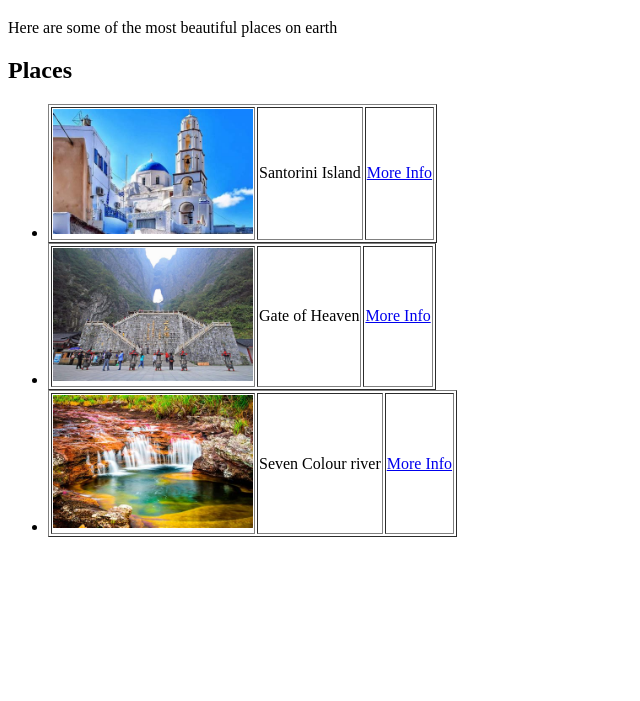
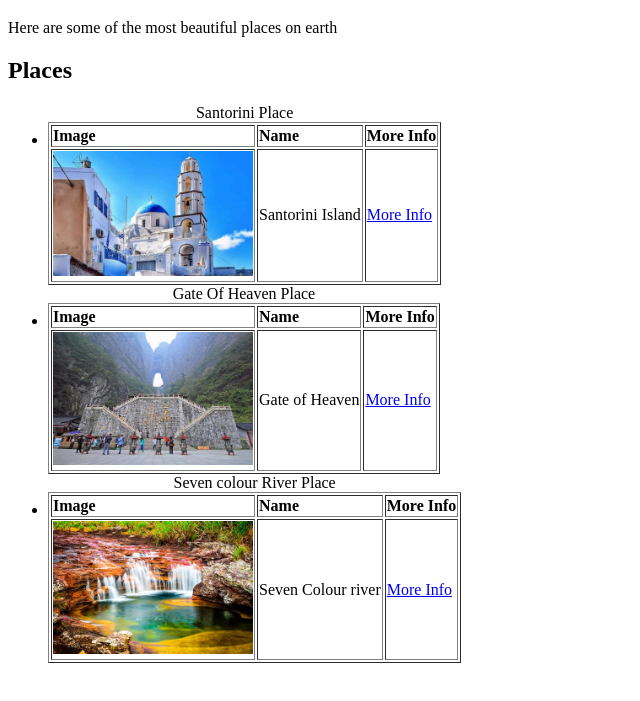
Before and after one commit to ivyduk/places-sample, a plain HTML site: page index.html in a window 1280 px wide. Shown: the part 61-762 px from the top of the page, without its empty margins (0-640 px from the left). Drawn offline with Linux system fonts and the light colour scheme.

Commit message:
add table caption

```diff
--- a/index.html
+++ b/index.html
@@ -13,6 +13,12 @@
             <ul>
                 <li>
                     <table border="1">
+                        <caption>Santorini Place</caption>
+                        <tr>
+                            <th>Image</th>
+                            <th>Name</th>
+                            <th>More Info</th>
+                        </tr>
                         <tr>
                             <td><img src="./img/santorini.jpeg" alt="Santorini Island" width="200"></td>
                             <td>Santorini Island</td>
@@ -22,6 +28,12 @@
                 </li>
                 <li>
                     <table border="1">
+                        <caption>Gate Of Heaven Place</caption>
+                        <tr>
+                            <th>Image</th>
+                            <th>Name</th>
+                            <th>More Info</th>
+                        </tr>
                         <tr>
                             <td><img src="./img/heaven-gate.jpeg" alt="Gate of heaven" width="200"></td>
                             <td>Gate of Heaven</td>
@@ -31,6 +43,12 @@
                 </li>
                 <li>
                     <table border="1">
+                        <caption>Seven colour River Place</caption>
+                        <tr>
+                            <th>Image</th>
+                            <th>Name</th>
+                            <th>More Info</th>
+                        </tr>
                         <tr>
                             <td><img src="./img/canio-cristales.jpeg" alt="seven colour river" width="200"></td>
                             <td>Seven Colour river</td>
```
